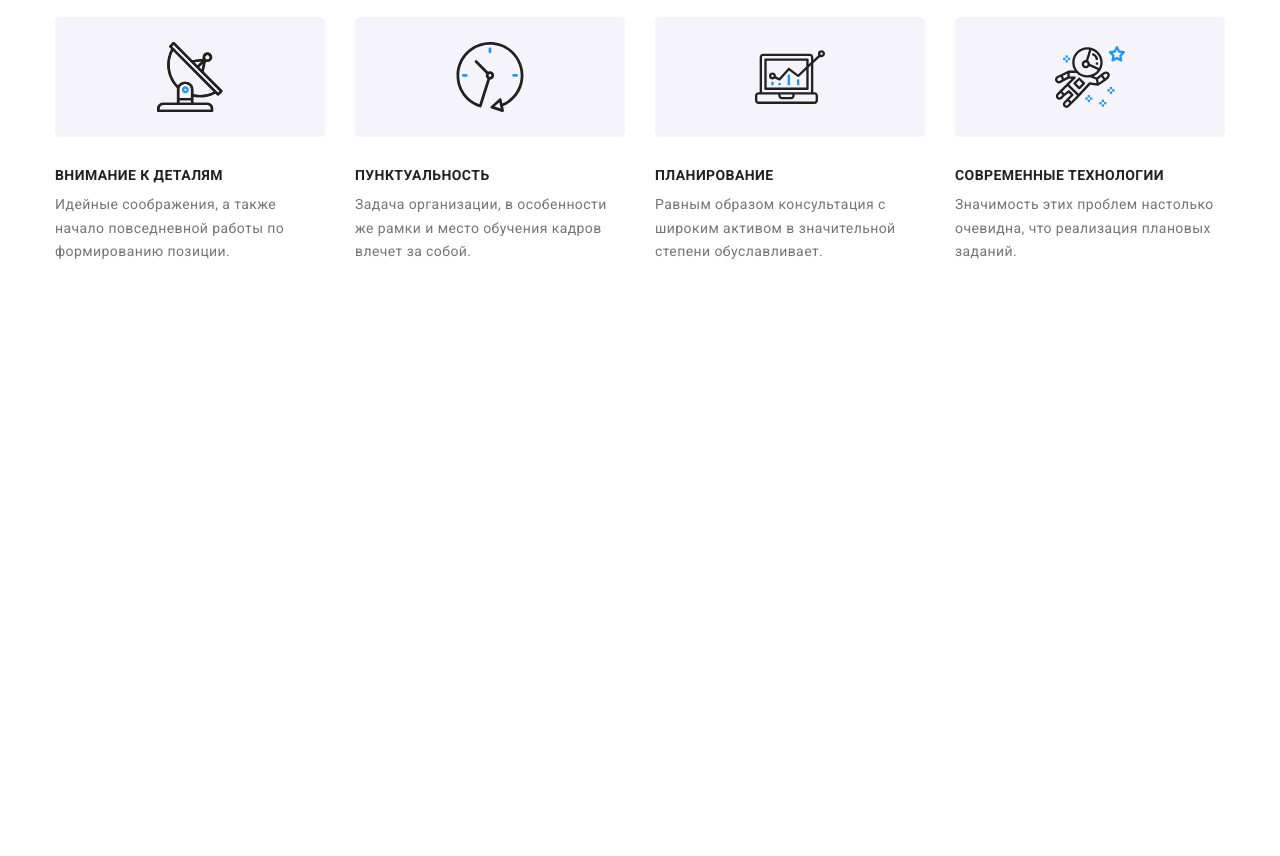
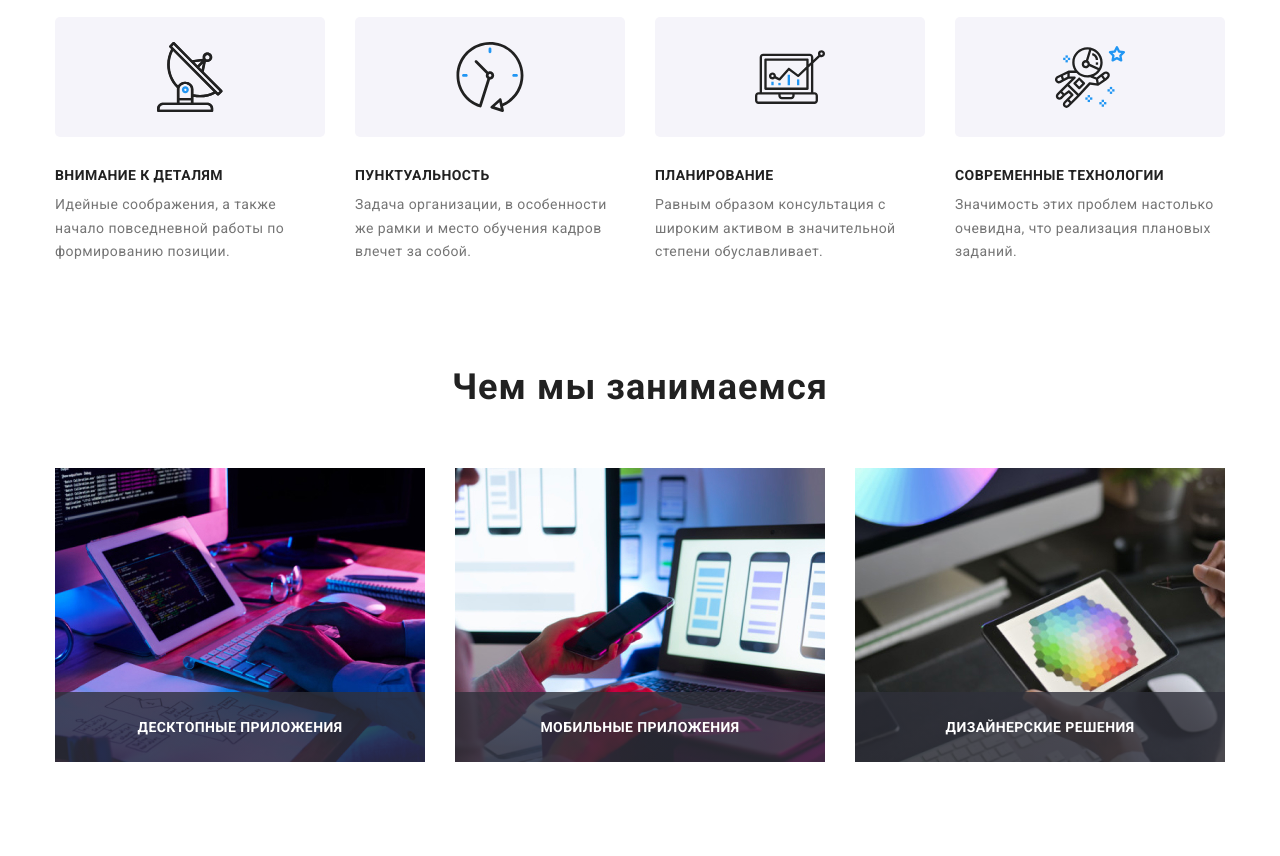
Before and after one commit to VladCn/Web-Studio, a plain HTML site: page index.html in a window 1280 px wide. Shown: the part 757-1613 px from the top of the page. Before the commit the page ends 1021 px from the top, so only its background shows below. Drawn offline with nearby package versions, Linux system fonts and the light colour scheme.

Commit message:
workflow

```diff
--- a/index.html
+++ b/index.html
@@ -176,31 +176,31 @@
         </ul>
         </div>
     </section>
-<!--    <section class="section">-->
-<!--        <div class="workflow container">-->
-<!--        <h2 class="workflow__title">Чем мы занимаемся</h2>-->
-<!--        <ul class="workflow__list">-->
-<!--            <li class="workflow__item">-->
-<!--                <div class="workflow__pic">-->
-<!--                    <img src="images/rab-1.jpg" alt="рабочий стол" width="370"/>-->
-<!--                    <p class="workflow__text">десктопные приложения </p>-->
-<!--                </div>-->
-<!--            </li>-->
-<!--            <li class="workflow__item">-->
-<!--                <div class="workflow__pic">-->
-<!--                    <img src="images/rab-2.jpg" alt="мобильный" width="370"/>-->
-<!--                    <p class="workflow__text">мобильные приложения</p>-->
-<!--                </div>-->
-<!--            </li>-->
-<!--            <li class="workflow__item">-->
-<!--                <div class="workflow__pic">-->
-<!--                    <img src="images/rab-3.jpg" alt="планшет" width="370"/>-->
-<!--                    <p class="workflow__text">дизайнерские решения</p>-->
-<!--                </div>-->
-<!--            </li>-->
-<!--        </ul>-->
-<!--        </div>-->
-<!--    </section>-->
+    <section class="section">
+        <div class="workflow container">
+        <h2 class="workflow__title">Чем мы занимаемся</h2>
+        <ul class="workflow__list">
+            <li class="workflow__item">
+                <div class="workflow__pic">
+                    <img src="images/rab-1.jpg" alt="рабочий стол" width="370"/>
+                    <p class="workflow__text">десктопные приложения </p>
+                </div>
+            </li>
+            <li class="workflow__item">
+                <div class="workflow__pic">
+                    <img src="images/rab-2.jpg" alt="мобильный" width="370"/>
+                    <p class="workflow__text">мобильные приложения</p>
+                </div>
+            </li>
+            <li class="workflow__item">
+                <div class="workflow__pic">
+                    <img src="images/rab-3.jpg" alt="планшет" width="370"/>
+                    <p class="workflow__text">дизайнерские решения</p>
+                </div>
+            </li>
+        </ul>
+        </div>
+    </section>
 <!--    <section class="section team">-->
 <!--        <div class="container">-->
 <!--        <h2 class="section__title">Наша команда</h2>-->
--- a/sass/layers/_workflow.scss
+++ b/sass/layers/_workflow.scss
@@ -2,7 +2,7 @@
   display: none;
 }
 
-@media screen and (min-width: 480px) {
+@media screen and (min-width: 1200px) {
 .workflow{
   display: block;
 
```
Also changed, not shown: css/main.css.
